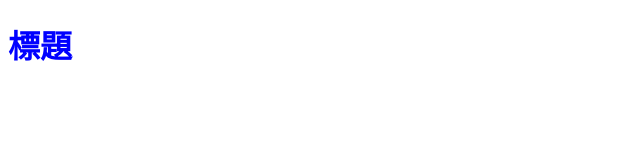
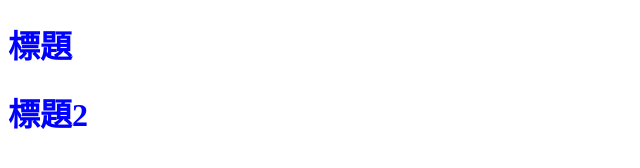
Before and after one commit to Amber-Hsin/HTMLCSSWINDOWS, a plain HTML site: page index.html in a window 1280 px wide. Shown: the whole page, without its empty margins (0-640 px from the left). Drawn offline with Linux system fonts and the light colour scheme.

Commit message:
更新首頁

```diff
--- a/index.html
+++ b/index.html
@@ -9,5 +9,6 @@
 </head>
 <body>
     <h1>標題</h1>
+    <h1>標題2</h1>
 </body>
 </html>
```
